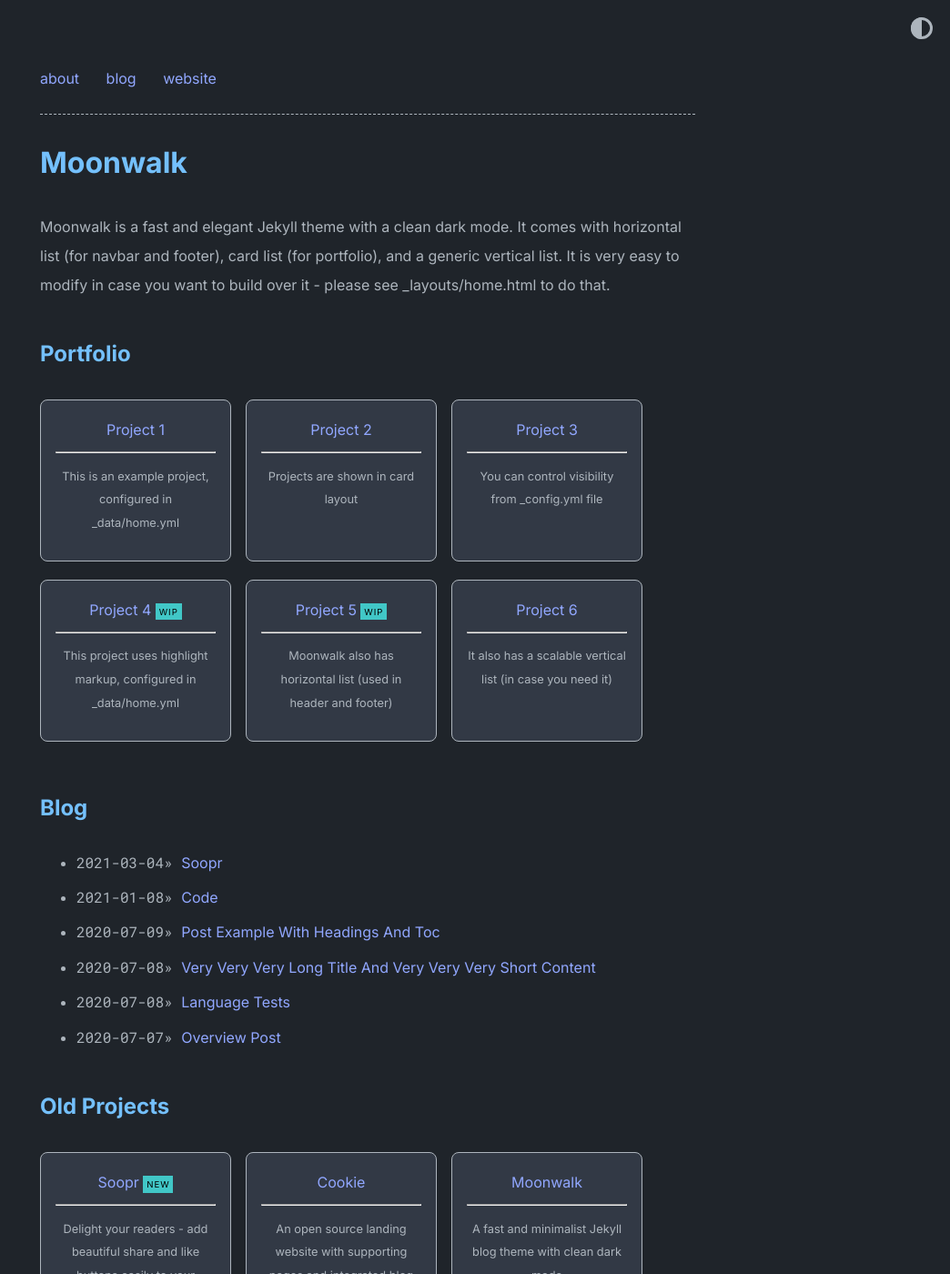
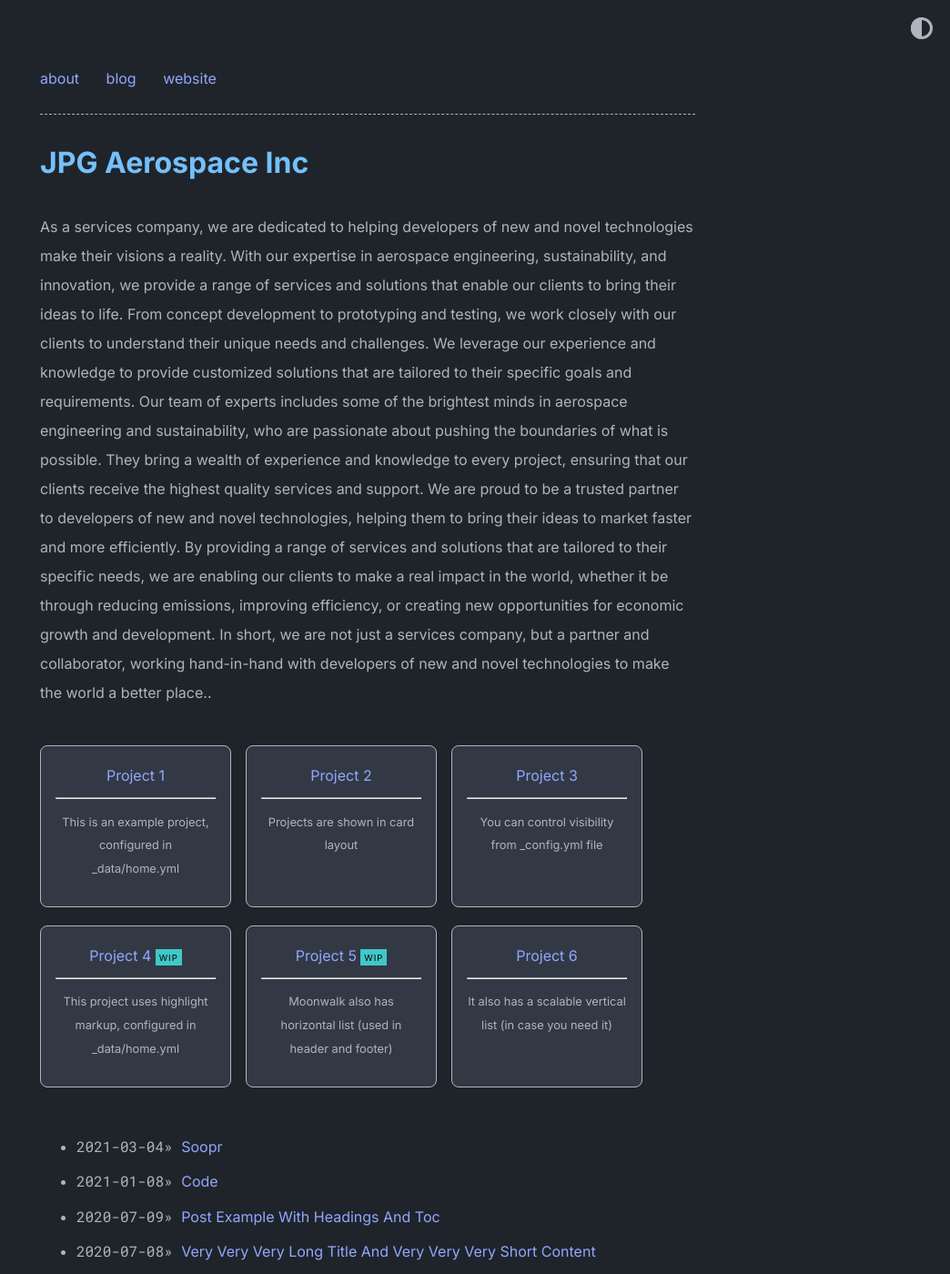
Before and after one commit to jpgaviria2/jpgaerospace, a Jekyll site: the page built from index.md, in a window 1280 px wide and 1400 px high. Shown: the whole window at 91% size, without its empty margins (236-1280 px from the left). Built offline with Jekyll 4.4.1, drawn with Linux system fonts in a browser that asks for light colours; some of the changed text lies outside the part shown.

Commit message:
Update _config.yml

```diff
--- a/_config.yml
+++ b/_config.yml
@@ -1,19 +1,27 @@
-title: Moonwalk
-author: Abhinav Saxena
-url: https://www.abhinavsaxena.com/moonwalk # root address of the site
+title: JPG Aerospace Inc
+author: Juan Pablo Gaviria
+url: https://www.jpgaerospace.com # root address of the site
 description: > # description of the site (multiple lines allowed)
-  Moonwalk is a fast and elegant Jekyll theme with a clean dark mode. It comes with horizontal list (for navbar and footer), card list (for portfolio), and a generic vertical list. It is very easy to modify in case you want to build over it - please see _layouts/home.html to do that.
+  As a services company, we are dedicated to helping developers of new and novel technologies make their visions a reality. With our expertise in aerospace engineering, sustainability, and innovation, we provide a range of services and solutions that enable our clients to bring their ideas to life.
+
+  From concept development to prototyping and testing, we work closely with our clients to understand their unique needs and challenges. We leverage our experience and knowledge to provide customized solutions that are tailored to their specific goals and requirements.
+
+  Our team of experts includes some of the brightest minds in aerospace engineering and sustainability, who are passionate about pushing the boundaries of what is possible. They bring a wealth of experience and knowledge to every project, ensuring that our clients receive the highest quality services and support.
+
+  We are proud to be a trusted partner to developers of new and novel technologies, helping them to bring their ideas to market faster and more efficiently. By providing a range of services and solutions that are tailored to their specific needs, we are enabling our clients to make a real impact in the world, whether it be through reducing emissions, improving efficiency, or creating new opportunities for economic growth and development.
+
+  In short, we are not just a services company, but a partner and collaborator, working hand-in-hand with developers of new and novel technologies to make the world a better place..
 
 permalink: /:slug
 
 favicon: "./logo.png" # relative path to site's favicon
 
-twitter:
-    username: abhinav # update or delete this
-    card: summary_large_image
+#twitter:
+#    username: JPG  # update or delete this
+#   card: summary_large_image
 
 #theme: moonwalk # if you are using GitHub Pages, change it to remote_theme: abhinavs/moonwalk
-remote_theme: abhinavs/moonwalk
+remote_theme: jpgaviria/moonwalk
 
 theme_config:
   appearance: "dark" # can be "light", "dark" or "auto"
@@ -33,10 +41,10 @@ theme_config:
   show_tags: true # show tags in a blog posts
   # options for "home" page
   home:
-    title_projects: Portfolio
-    title_misc_list: Details
-    title_blog: Blog
-    title_old_projects: Old Projects
+    #title_projects: Portfolio
+    #title_misc_list: Details
+    #title_blog: Blog
+    #title_old_projects: Old Projects
 
 soopr:
   publish_token: "" # sign up at https://www.soopr.co to get your publish token and personalize share and reaction options
```
